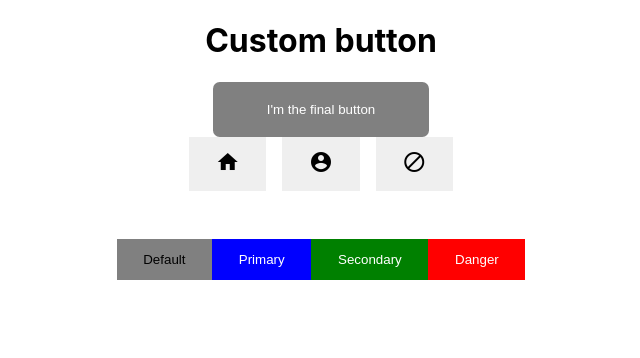
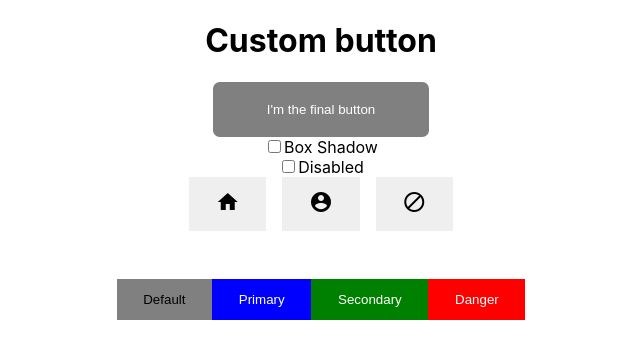
Before and after one commit to xaviguasch/button-component-alternative-approach-devchallenges-prac-react-app, a React (Create React App) app: page / in a window 1280 px wide. Shown: the top 358 px of the page, without its empty margins (319-959 px from the left). Built offline with nearby package versions, Linux system fonts and the light colour scheme.

Commit message:
implemented form checkboxes to pick up the box shadow and to toggle the disabled option

```diff
--- a/src/App.js
+++ b/src/App.js
@@ -3,11 +3,14 @@ import React, { useState } from 'react'
 import FinalButton from './components/FinalButton'
 import ClrPickerContainer from './components/ClrPickerContainer'
 import IconPickerContainer from './components/IconPickerContainer'
+import Form from './components/Form'
 import './App.css'
 
 function App() {
   const [color, setColor] = useState('')
   const [icon, setIcon] = useState([])
+  const [boxShadow, setBoxShadow] = useState(false)
+  const [disabled, setDisabled] = useState(false)
 
   const changeColor = (color) => {
     setColor(color)
@@ -17,11 +20,28 @@ function App() {
     setIcon(icon)
   }
 
+  const changeBoxShadow = (checked) => {
+    setBoxShadow((prevCheck) => !prevCheck)
+  }
+  const changeDisabled = (checked) => {
+    setDisabled((prevCheck) => !prevCheck)
+  }
+
   return (
     <div className='App'>
       <h1>Custom button</h1>
 
-      <FinalButton colorSetter={color} icon={icon} />
+      <FinalButton
+        colorSetter={color}
+        icon={icon}
+        boxShadowSetter={boxShadow}
+        boxShadow={boxShadow}
+        disabled={disabled}
+      />
+
+      <Form getCheckboxInfo={changeBoxShadow} camp={'Box Shadow'} />
+      <Form getCheckboxInfo={changeDisabled} camp={'Disabled'} />
+
       <IconPickerContainer getIcon={addIcons} />
       <ClrPickerContainer getColor={changeColor} />
     </div>
--- a/src/components/FinalButton.css
+++ b/src/components/FinalButton.css
@@ -5,3 +5,13 @@
 
   border-radius: 0.5em;
 }
+
+.shadow {
+  box-shadow: 4px 7px 4px 2px hsla(0, 13%, 81%, 0.72);
+}
+
+.btn--final:disabled {
+  pointer-events: none;
+  color: grey;
+  background: white;
+}
--- a/src/components/FinalButton.js
+++ b/src/components/FinalButton.js
@@ -3,7 +3,12 @@ import './FinalButton.css'
 const FinalButton = (props) => {
   return (
     <div>
-      <button className={`btn btn--final ${props.colorSetter}`}>
+      <button
+        className={`btn btn--final ${props.colorSetter} ${
+          props.boxShadow ? 'shadow' : ''
+        }`}
+        disabled={props.disabled}
+      >
         <span className='material-icons'>{props.icon !== 'block' ? props.icon : ''}</span>
         I'm the final button
       </button>
--- /dev/null
+++ b/src/components/Form.js
@@ -0,0 +1,31 @@
+import React, { useState } from 'react'
+
+import './Form.css'
+
+const Form = (props) => {
+  const [checkBoxValue, setcheckBoxValue] = useState(false)
+
+  const submitHandler = (e) => {
+    setcheckBoxValue((prevState) => !prevState)
+    props.getCheckboxInfo(checkBoxValue)
+  }
+
+  return (
+    <form>
+      <div>
+        <label htmlFor=''>
+          <input
+            type='checkbox'
+            name=''
+            id=''
+            onChange={submitHandler}
+            checked={checkBoxValue}
+          />
+          {props.camp}
+        </label>
+      </div>
+    </form>
+  )
+}
+
+export default Form
```
Also changed, not shown: src/components/Form.css (added).
